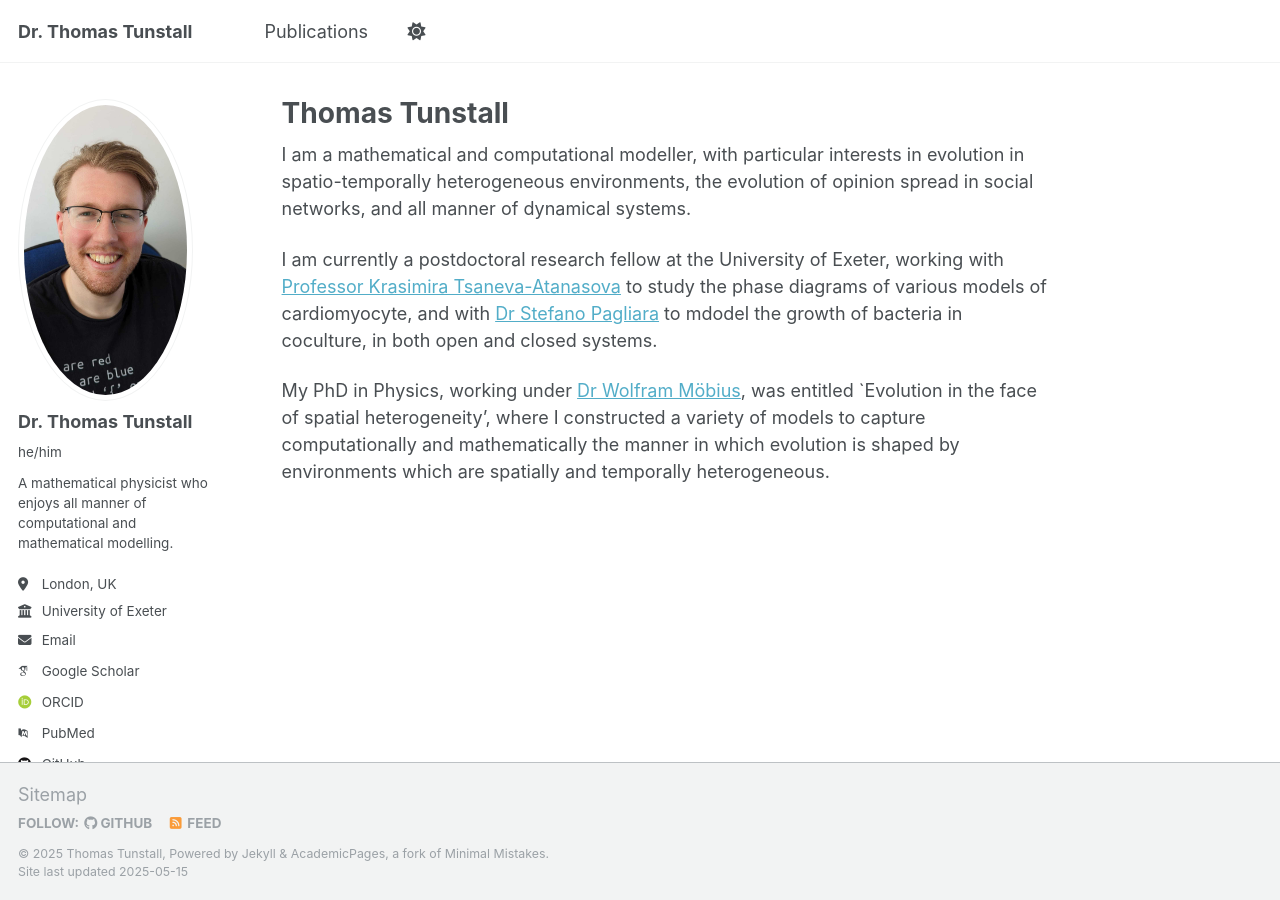
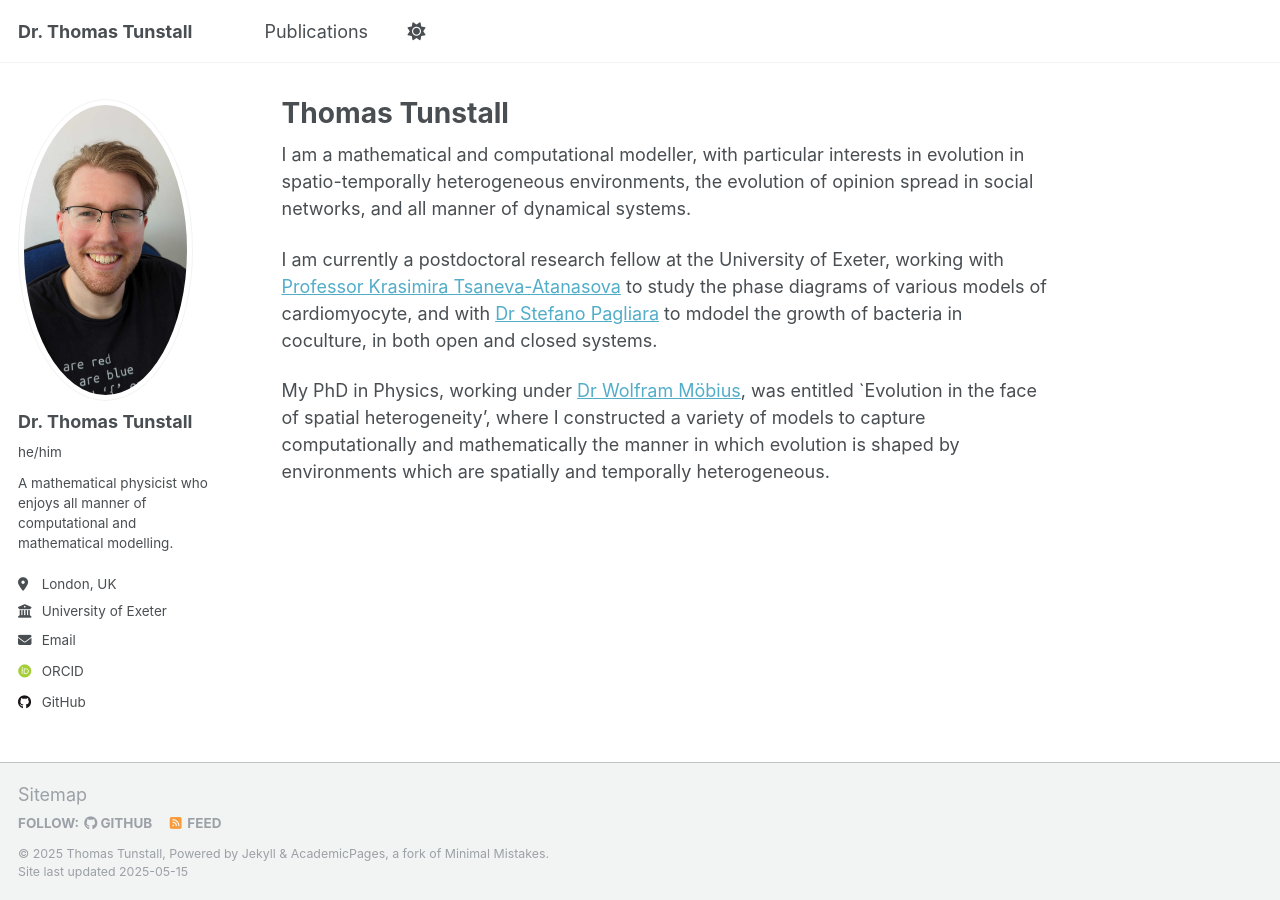
Before and after one commit to ThomasTunstall/ThomasTunstall, a Jekyll site: the page built from _pages/about.md, in a window 1280 px wide. Built offline with Jekyll 4.4.1, drawn with Linux system fonts in a browser that asks for light colours; some web fonts are replaced; part of the change alters nothing that is shown.

Commit message:
Update _config.yml

```diff
--- a/_config.yml
+++ b/_config.yml
@@ -34,11 +34,11 @@ author:
   # Academic websites
   academia         : # URL
   arxiv            : # URL - Update with the correct link to your profile
-  googlescholar    : "https://scholar.google.com/citations?user=PS_CX0AAAAAJ"
+  googlescholar    : #"https://scholar.google.com/citations?user=PS_CX0AAAAAJ"
   impactstory      : # URL
-  orcid            : "http://orcid.org/yourorcidurl"
+  orcid            : "https://orcid.org/0000-0003-1945-9113"
   semantic         : # URL
-  pubmed           : "https://www.ncbi.nlm.nih.gov/pubmed/?term=john+snow"
+  pubmed           : #"https://www.ncbi.nlm.nih.gov/pubmed/?term=john+snow"
   researchgate     : # URL
   scopus           : # URL
 
@@ -51,7 +51,7 @@ author:
   stackoverflow    : # User number or user number and name (i.e., use "1" or "1/jeff-atwood")
 
   # Social media
-  bluesky          : "bsky.app" # Replace this with you Bluesky username
+  bluesky          : #"bsky.app" # Replace this with you Bluesky username
   facebook         : # Username
   flickr           : # Username
   foursquare       : # Username
```
